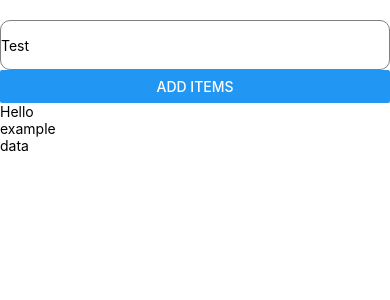
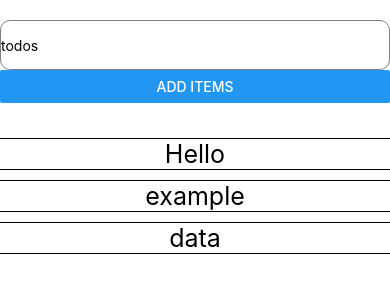
Before and after one commit to MarvinHo1/todo_list, a React Native app: screen / in a window 390 px wide. Shown: the top 300 px of the page. Built offline with nearby package versions, Linux system fonts and the light colour scheme.

Commit message:
Worked on CSS for item list

```diff
--- a/App.js
+++ b/App.js
@@ -71,10 +71,10 @@ const App: () => React$Node = () => {
 
   return (
     <SafeAreaView>
-      <View>
+      <View style={styles.outerContainer}>
         <TextInputItems addTodoItems={addTodoItems} />
         <ScrollView>
-          <View>
+          <View style={styles.itemListContainer}>
             <FlatList
               data={todo}
               renderItem={(allTodo) => {
@@ -82,6 +82,7 @@ const App: () => React$Node = () => {
                 return (
                   <TouchableOpacity>
                     <Text
+                      style={styles.textStyle}
                       key={allTodo.item.key}
                       onPress={() => toggleModal(allTodo.item.key)}>
                       {allItems}
@@ -110,6 +111,11 @@ const App: () => React$Node = () => {
 };
 
 const styles = StyleSheet.create({
+  outerContainer: {
+    display: 'flex',
+    justifyContent: 'center',
+    textAlign: 'center',
+  },
   outerModal: {
     display: 'flex',
     justifyContent: 'center',
@@ -125,6 +131,27 @@ const styles = StyleSheet.create({
     height: 450,
     width: 350,
   },
+
+  itemListContainer: {
+    display: 'flex',
+    justifyContent: 'center',
+    alignItems: 'center',
+    marginTop: 25,
+    width: '100%',
+  },
+
+  textStyle: {
+    flex: 1,
+    // alignItems: 'center',
+    width: 400,
+    height: 40,
+    textAlign: 'center',
+    marginTop: 10,
+    fontSize: 25,
+    borderWidth: 1,
+    borderStyle: 'solid',
+    borderRadius: 5,
+  },
 });
 
 export default App;
--- a/components/textArea.js
+++ b/components/textArea.js
@@ -2,10 +2,9 @@ import React, {useState} from 'react';
 import {TextInput} from 'react-native';
 
 import {StyleSheet, Button, View} from 'react-native';
-// import console = require('console');
 
 const TextInputItems = ({addTodoItems}) => {
-  const [value, onChangeText] = useState('Test');
+  const [value, onChangeText] = useState('');
   return (
     <View>
       <TextInput
```
